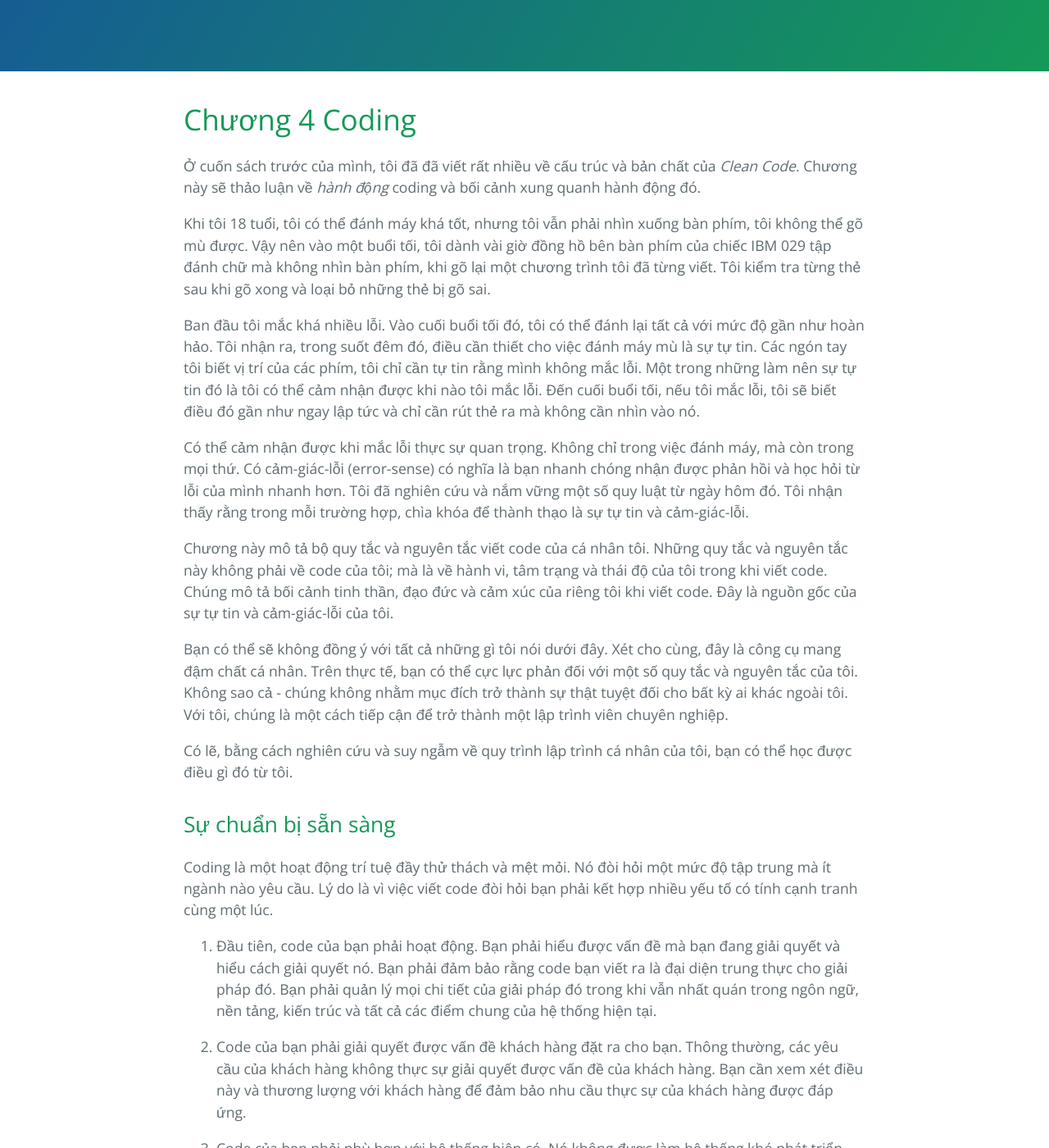
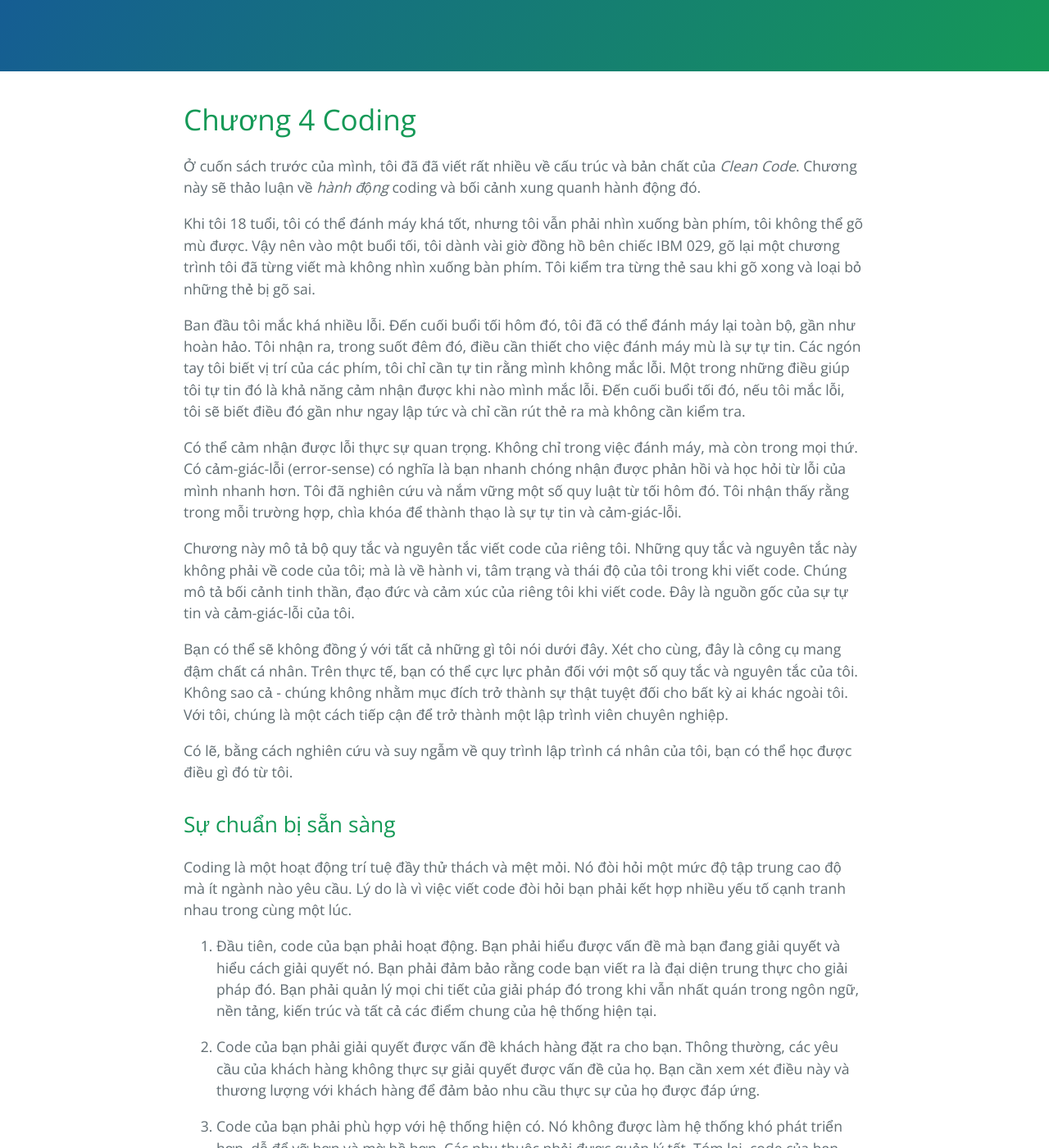
Before and after one commit to HaiBV/haibv.github.io, a Jekyll site: the page built from clean-coder/chapter-4-coding.md, in a window 1280 px wide and 1400 px high, scrolled down 230 px. Shown: the whole window at 82% size. Built offline with Jekyll 4.4.1, drawn with Linux system fonts in a browser that asks for light colours; our own code applies the rules of GitHub Pages for plain Markdown files; some of the changed text lies outside the part shown.

Commit message:
Book - The Clean Coder - Correction - C4

```diff
--- a/clean-coder/chapter-4-coding.md
+++ b/clean-coder/chapter-4-coding.md
@@ -6,13 +6,13 @@ layout: default
 
 Ở cuốn sách trước của mình, tôi đã đã viết rất nhiều về cấu trúc và bản chất của _Clean Code_. Chương này sẽ thảo luận về _hành động_ coding và bối cảnh xung quanh hành động đó.
 
-Khi tôi 18 tuổi, tôi có thể đánh máy khá tốt, nhưng tôi vẫn phải nhìn xuống bàn phím, tôi không thể gõ mù được. Vậy nên vào một buổi tối, tôi dành vài giờ đồng hồ bên bàn phím của chiếc IBM 029 tập đánh chữ mà không nhìn bàn phím, khi gõ lại một chương trình tôi đã từng viết. Tôi kiểm tra từng thẻ sau khi gõ xong và loại bỏ những thẻ bị gõ sai.
+Khi tôi 18 tuổi, tôi có thể đánh máy khá tốt, nhưng tôi vẫn phải nhìn xuống bàn phím, tôi không thể gõ mù được. Vậy nên vào một buổi tối, tôi dành vài giờ đồng hồ bên chiếc IBM 029, gõ lại một chương trình tôi đã từng viết mà không nhìn xuống bàn phím. Tôi kiểm tra từng thẻ sau khi gõ xong và loại bỏ những thẻ bị gõ sai.
 
-Ban đầu tôi mắc khá nhiều lỗi. Vào cuối buổi tối đó, tôi có thể đánh lại tất cả với mức độ gần như hoàn hảo. Tôi nhận ra, trong suốt đêm đó, điều cần thiết cho việc đánh máy mù là sự tự tin. Các ngón tay tôi biết vị trí của các phím, tôi chỉ cần tự tin rằng mình không mắc lỗi. Một trong những làm nên sự tự tin đó là tôi có thể cảm nhận được khi nào tôi mắc lỗi. Đến cuối buổi tối, nếu tôi mắc lỗi, tôi sẽ biết điều đó gần như ngay lập tức và chỉ cần rút thẻ ra mà không cần nhìn vào nó.
+Ban đầu tôi mắc khá nhiều lỗi. Đến cuối buổi tối hôm đó, tôi đã có thể đánh máy lại toàn bộ, gần như hoàn hảo. Tôi nhận ra, trong suốt đêm đó, điều cần thiết cho việc đánh máy mù là sự tự tin. Các ngón tay tôi biết vị trí của các phím, tôi chỉ cần tự tin rằng mình không mắc lỗi. Một trong những điều giúp tôi tự tin đó là khả năng cảm nhận được khi nào mình mắc lỗi. Đến cuối buổi tối đó, nếu tôi mắc lỗi, tôi sẽ biết điều đó gần như ngay lập tức và chỉ cần rút thẻ ra mà không cần kiểm tra.
 
-Có thể cảm nhận được khi mắc lỗi thực sự quan trọng. Không chỉ trong việc đánh máy, mà còn trong mọi thứ. Có cảm-giác-lỗi (error-sense) có nghĩa là bạn nhanh chóng nhận được phản hồi và học hỏi từ lỗi của mình nhanh hơn. Tôi đã nghiên cứu và nắm vững một số quy luật từ ngày hôm đó. Tôi nhận thấy rằng trong mỗi trường hợp, chìa khóa để thành thạo là sự tự tin và cảm-giác-lỗi.
+Có thể cảm nhận được lỗi thực sự quan trọng. Không chỉ trong việc đánh máy, mà còn trong mọi thứ. Có cảm-giác-lỗi (error-sense) có nghĩa là bạn nhanh chóng nhận được phản hồi và học hỏi từ lỗi của mình nhanh hơn. Tôi đã nghiên cứu và nắm vững một số quy luật từ tối hôm đó. Tôi nhận thấy rằng trong mỗi trường hợp, chìa khóa để thành thạo là sự tự tin và cảm-giác-lỗi.
 
-Chương này mô tả bộ quy tắc và nguyên tắc viết code của cá nhân tôi. Những quy tắc và nguyên tắc này không phải về code của tôi; mà là về hành vi, tâm trạng và thái độ của tôi trong khi viết code. Chúng mô tả bối cảnh tinh thần, đạo đức và cảm xúc của riêng tôi khi viết code. Đây là nguồn gốc của sự tự tin và cảm-giác-lỗi của tôi.
+Chương này mô tả bộ quy tắc và nguyên tắc viết code của riêng tôi. Những quy tắc và nguyên tắc này không phải về code của tôi; mà là về hành vi, tâm trạng và thái độ của tôi trong khi viết code. Chúng mô tả bối cảnh tinh thần, đạo đức và cảm xúc của riêng tôi khi viết code. Đây là nguồn gốc của sự tự tin và cảm-giác-lỗi của tôi.
 
 Bạn có thể sẽ không đồng ý với tất cả những gì tôi nói dưới đây. Xét cho cùng, đây là công cụ mang đậm chất cá nhân. Trên thực tế, bạn có thể cực lực phản đối với một số quy tắc và nguyên tắc của tôi. Không sao cả - chúng không nhằm mục đích trở thành sự thật tuyệt đối cho bất kỳ ai khác ngoài tôi. Với tôi, chúng là một cách tiếp cận để trở thành một lập trình viên chuyên nghiệp.
 
@@ -20,19 +20,19 @@ Có lẽ, bằng cách nghiên cứu và suy ngẫm về quy trình lập trình
 
 ## Sự chuẩn bị sẵn sàng
 
-Coding là một hoạt động trí tuệ đầy thử thách và mệt mỏi. Nó đòi hỏi một mức độ tập trung mà ít ngành nào yêu cầu. Lý do là vì việc viết code đòi hỏi bạn phải kết hợp nhiều yếu tố có tính cạnh tranh cùng một lúc.
+Coding là một hoạt động trí tuệ đầy thử thách và mệt mỏi. Nó đòi hỏi một mức độ tập trung cao độ mà ít ngành nào yêu cầu. Lý do là vì việc viết code đòi hỏi bạn phải kết hợp nhiều yếu tố cạnh tranh nhau trong cùng một lúc.
 
 1. Đầu tiên, code của bạn phải hoạt động. Bạn phải hiểu được vấn đề mà bạn đang giải quyết và hiểu cách giải quyết nó. Bạn phải đảm bảo rằng code bạn viết ra là đại diện trung thực cho giải pháp đó. Bạn phải quản lý mọi chi tiết của giải pháp đó trong khi vẫn nhất quán trong ngôn ngữ, nền tảng, kiến trúc và tất cả các điểm chung của hệ thống hiện tại.
 
-2. Code của bạn phải giải quyết được vấn đề khách hàng đặt ra cho bạn. Thông thường, các yêu cầu của khách hàng không thực sự giải quyết được vấn đề của khách hàng. Bạn cần xem xét điều này và thương lượng với khách hàng để đảm bảo nhu cầu thực sự của khách hàng được đáp ứng.
+2. Code của bạn phải giải quyết được vấn đề khách hàng đặt ra cho bạn. Thông thường, các yêu cầu của khách hàng không thực sự giải quyết được vấn đề của họ. Bạn cần xem xét điều này và thương lượng với khách hàng để đảm bảo nhu cầu thực sự của họ được đáp ứng.
 
 3. Code của bạn phải phù hợp với hệ thống hiện có. Nó không được làm hệ thống khó phát triển hơn, dễ đổ vỡ hơn và mờ hồ hơn. Các phụ thuộc phải được quản lý tốt. Tóm lại, code của bạn cần phải tuân theo các nguyên tắc kỹ thuật vững chắc.
 
-4. Code của bạn phải dễ đọc với những lập trình viên khác. Không chỉ là viết những ghi chú hay. Thay vào đó, nó đòi hỏi bạn phải viết code theo cách mà nó tiết lộ ý định của bạn. Điều này là khó thực hiện. Thật vậy, đây có thể là điều khó khăn nhất mà một lập trình viên có thể thành thạo.
+4. Code của bạn phải dễ đọc với những lập trình viên khác. Không chỉ là viết những ghi chú hay. Thay vào đó, nó đòi hỏi bạn phải viết code theo cách mà chính nó sẽ tiết lộ ý định của bạn. Điều này là khó thực hiện. Thật vậy, đây có thể là điều khó khăn nhất mà một lập trình viên có thể thành thạo.
 
 Rất khó để đảm bảo được tất cả yếu tố trên. Rất khó để duy trì sự tập trung cần thiết trong thời gian dài. Thêm vào đó là những vấn đề và phiền nhiễu khi làm việc trong một nhóm, trong một tổ chức, và những mối quan tâm của cuộc sống hàng ngày. Điều mấu chốt là khả năng bị mất tập trung rất cao.
 
-Khi bạn không thể tập trung hoàn toàn, code bạn viết sẽ bị sai. Sẽ có lỗi xảy ra. Cấu trúc không chính xác. Nó sẽ mơ hồ và phức tạp. Và sẽ không giải quyết được các vấn đề thực sự của khách hàng. Tóm lại, nó sẽ phải làm lại hoặc hoàn thành lại. Làm việc mất tập trung sẽ gây nên lãng phí.
+Khi bạn không thể hoàn toàn tập trung cao độ, code bạn viết sẽ bị sai. Sẽ có lỗi xảy ra. Cấu trúc không chính xác. Nó sẽ mơ hồ và phức tạp. Và sẽ không giải quyết được các vấn đề thực sự của khách hàng. Tóm lại, nó sẽ phải làm lại hoặc hoàn thành lại. Làm việc mất tập trung sẽ gây nên lãng phí.
 
 Nếu bạn mệt mỏi hoặc mất tập trung, _đừng code_. Bạn sẽ chỉ làm lại những gì bạn đã làm. Thay vào đó, hãy tìm cách loại bỏ những phiền nhiễu và ổn định tâm trí.
 
```
Also changed, not shown: clean-coder/chapter-3-saying-yes.md (+1 -1 lines).
